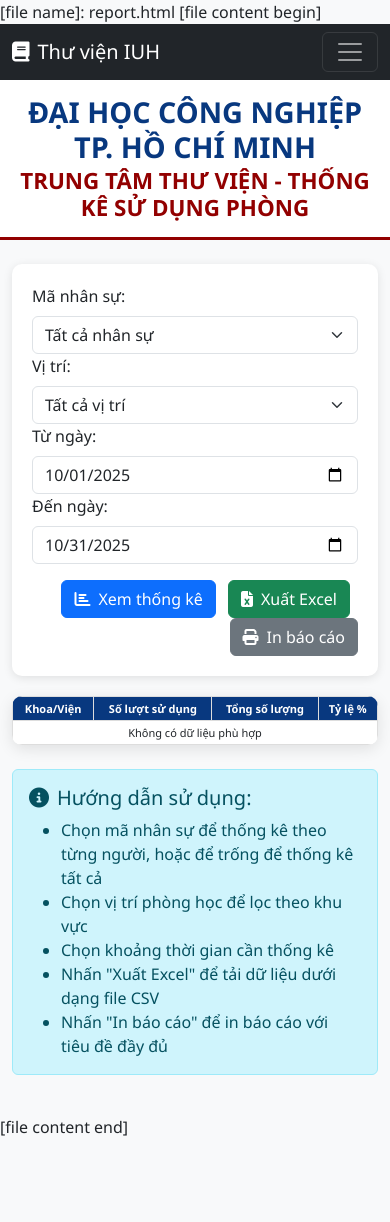
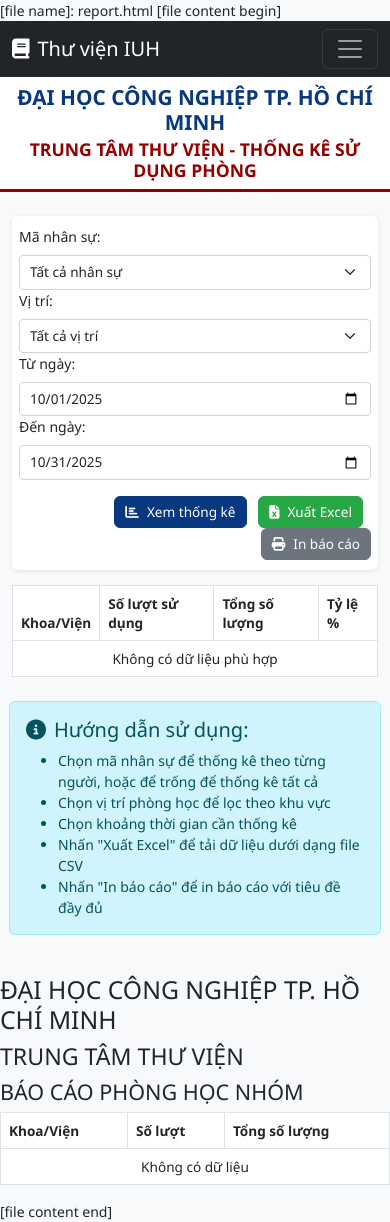
Before and after one commit to cattuongxp84/phonghocnhom, a Flask app: page /report in a window 390 px wide. Before the commit the page ends 1136 px from the top, so only its background shows below. Run offline with Flask 3, Linux system fonts and the light colour scheme; data that the repository does not hold is empty.

Commit message:
Update report.html

```diff
--- a/templates/report.html
+++ b/templates/report.html
@@ -12,229 +12,267 @@
         :root {
             --iuh-blue: #08387f;
             --iuh-red: #920000;
+            --light-gray: #f8f9fa;
+            --dark-gray: #343a40;
         }
 
         body {
             font-family: 'Segoe UI', Tahoma, Geneva, Verdana, sans-serif;
-            background-color: #f8f9fa;
-            margin: 0;
-            padding: 0;
+            background-color: var(--light-gray);
+            font-size: 14px;
         }
 
         .header {
             background: white;
+            color: white;
             border-bottom: 3px solid var(--iuh-red);
-            padding: 15px 0;
+            padding: 8px 0;
         }
 
         .header h1 {
             color: var(--iuh-blue);
-            font-size: 1.8rem;
+            font-size: 1.5rem;
             margin-bottom: 0.25rem;
             font-weight: bold;
         }
 
         .header h2 {
             color: var(--iuh-red);
-            font-size: 1.4rem;
+            font-size: 1.25rem;
             margin-bottom: 0;
             font-weight: bold;
         }
 
-        .filter-section {
-            background: white;
-            padding: 20px;
-            border-radius: 10px;
-            margin-bottom: 20px;
-            box-shadow: 0 2px 10px rgba(0,0,0,0.1);
+        .header-title {
+            color: var(--iuh-blue);
+            font-weight: 700;
+            text-transform: uppercase;
+            border-bottom: 2px solid var(--iuh-red);
+            padding-bottom: 8px;
+            margin-bottom: 15px;
+            font-size: 1.2rem;
         }
 
-        .stats-table {
-            background: white;
-            border-radius: 10px;
-            overflow: hidden;
-            box-shadow: 0 4px 15px rgba(0,0,0,0.1);
-            margin-bottom: 20px;
+        .card {
+            border-radius: 8px;
+            box-shadow: 0 2px 8px rgba(0, 0, 0, 0.1);
+            margin-bottom: 15px;
+            border: none;
         }
 
-        .stats-table th {
-            background: var(--iuh-blue);
+        .card-header {
+            background-color: var(--iuh-blue);
             color: white;
-            border: 1px solid #ddd;
+            font-weight: bold;
+            border-radius: 8px 8px 0 0 !important;
             padding: 8px 12px;
-            text-align: center;
-            font-size: 14px;
+            font-size: 0.9rem;
         }
 
-        .stats-table td {
-            padding: 6px 12px;
-            text-align: center;
-            vertical-align: middle;
-            border: 1px solid #ddd;
-            font-size: 13px;
+        .form-control, .form-select {
+            border-radius: 4px;
+            border: 1px solid #ced4da;
+            padding: 6px 10px;
+            font-size: 0.85rem;
         }
 
-        .total-row {
-            background-color: #e3f2fd;
-            font-weight: bold;
+        .btn {
+            padding: 5px 10px;
+            font-size: 0.85rem;
         }
 
-        .faculty-row {
-            background-color: #f8f9fa;
+        .btn-primary {
+            background-color: var(--iuh-blue);
+            border-color: var(--iuh-blue);
         }
 
-        .loading-spinner {
-            text-align: center;
-            padding: 40px;
+        .btn-danger {
+            background-color: var(--iuh-red);
+            border-color: var(--iuh-red);
         }
 
-        .error-message {
-            color: #dc3545;
-            text-align: center;
-            padding: 20px;
+        .btn-warning {
+            background-color: #ffc107;
+            border-color: #ffc107;
+            color: #212529;
         }
 
-        /* Print Styles */
-        @media print {
-            @page {
-                size: A4;
-                margin: 15mm;
+        .btn-success {
+            background-color: #28a745;
+            border-color: #28a745;
         }
 
-            body {
-                background: white !important;
-                font-size: 12px;
-                line-height: 1.2;
-                margin: 0;
-                padding: 0;
+        .stat-card {
+            background: white;
+            border-radius: 6px;
+            padding: 10px;
+            margin-bottom: 10px;
+            box-shadow: 0 1px 4px rgba(0, 0, 0, 0.1);
+            height: 100%;
         }
 
-            .no-print {
-                display: none !important;
+        .row {
+            display: flex;
+            flex-wrap: wrap;
+            margin-right: -15px;
+            margin-left: -15px;
+            align-items: stretch;
         }
 
-            .print-container {
-                width: 100%;
-                margin: 0;
-                padding: 0;
+        .stat-card h5 {
+            color: var(--iuh-blue);
+            font-size: 0.85rem;
+            margin-bottom: 5px;
         }
 
-            .print-header {
-                text-align: center;
-                margin-bottom: 15px;
-                border-bottom: 2px solid var(--iuh-red);
-                padding-bottom: 10px;
+        .stat-card p {
+            font-size: 1.1rem;
+            font-weight: bold;
+            margin-bottom: 0;
         }
 
-            .print-header h2 {
-                color: var(--iuh-blue);
-                font-size: 16px;
-                margin: 5px 0;
-                font-weight: bold;
+        .stat-card.today p {
+            color: var(--iuh-red);
         }
 
-            .print-header h3 {
-                color: var(--iuh-red);
-                font-size: 14px;
-                margin: 5px 0;
-                font-weight: bold;
+        .stat-card.month p {
+            color: #28a745;
         }
 
-            .print-header h4 {
-                font-size: 13px;
-                margin: 8px 0;
-                font-weight: bold;
+        table {
+            width: 100%;
+            border-collapse: collapse;
+            margin-bottom: 15px;
+            font-size: 0.85rem;
         }
 
-            .stats-table {
-                box-shadow: none;
-                border: 1px solid #000;
-                margin: 10px 0;
-                page-break-inside: avoid;
-            }
-
-            .stats-table table {
-                width: 100%;
-                border-collapse: collapse;
-            }
-
-            .stats-table th,
-            .stats-table td {
-                border: 1px solid #000;
-                padding: 4px 6px;
-                font-size: 11px;
-                line-height: 1.1;
-            }
-
-            .stats-table th {
-                background: #f0f0f0 !important;
-                color: #000 !important;
-                font-weight: bold;
-            }
-
-            .print-footer {
-                text-align: right;
-                margin-top: 20px;
-                font-style: italic;
-                font-size: 11px;
-            }
-
-            /* Đảm bảo bảng nằm gọn trong A4 */
-            .table-responsive {
-                max-height: none !important;
-                overflow: visible !important;
-            }
-
-            /* Tối ưu cho A4 */
-            .container {
-                width: 100% !important;
-                max-width: none !important;
-                margin: 0 !important;
-                padding: 0 !important;
-            }
-
-            /* Giảm khoảng cách giữa các dòng */
-            tr {
-                page-break-inside: avoid;
-                page-break-after: auto;
+        th {
+            background-color: var(--iuh-blue);
+            color: white;
+            padding: 8px;
+            text-align: left;
+            font-size: 0.85rem;
         }
 
         td {
-                page-break-inside: avoid;
-                page-break-after: auto;
-            }
+            padding: 8px;
+            border-bottom: 1px solid #ddd;
         }
 
-        /* Hiển thị bình thường trên web */
-        .print-container {
-            display: none;
+        tr:nth-child(even) {
+            background-color: #f2f2f2;
         }
 
-        @media screen {
-            .screen-container {
-                display: block;
-            }
+        tr:hover {
+            background-color: #e9ecef;
         }
 
-        @media print {
-            .screen-container {
-                display: none;
-            }
-            .print-container {
-                display: block;
-            }
+        .action-btn {
+            padding: 3px 6px;
+            margin: 0 2px;
+            border-radius: 3px;
+            font-size: 0.8rem;
         }
 
-        /* Tối ưu hiển thị trên mobile */
-        @media (max-width: 768px) {
-            .stats-table {
-                font-size: 12px;
+        .pagination .page-item.active .page-link {
+            background-color: var(--light-gray);
+            border-color: var(--iuh-blue);
         }
 
-            .stats-table th,
-            .stats-table td {
-                padding: 4px 6px;
-                font-size: 11px;
+        .pagination .page-link {
+            color: var(--iuh-blue);
+            padding: 5px 10px;
+            font-size: 0.85rem;
+        }
+
+        .online-room {
+            display: flex;
+            flex-wrap: wrap;
+            gap: 10px;
+            margin-bottom: 15px;
+        }
+
+        .room-card {
+            flex: 1 1 180px;
+            background: white;
+            border-radius: 6px;
+            padding: 10px;
+            box-shadow: 0 1px 4px rgba(0, 0, 0, 0.1);
+            border-left: 3px solid var(--iuh-blue);
+        }
+
+        .room-card h5 {
+            color: var(--iuh-blue);
+            margin-bottom: 8px;
+            font-size: 0.95rem;
+        }
+
+        .room-card p {
+            margin-bottom: 4px;
+            font-size: 0.85rem;
+        }
+
+        .room-card .status {
+            font-weight: bold;
+            font-size: 0.85rem;
+        }
+
+        .status-available {
+            color: #28a745;
+        }
+
+        .status-inuse {
+            color: var(--iuh-red);
+        }
+
+        .status-contact {
+            color: #ffc107;
+        }
+
+        .status-serving {
+            color: var(--iuh-red);
+        }
+
+        .filter-section {
+            background: white;
+            padding: 10px;
+            border-radius: 6px;
+            margin-bottom: 15px;
+            box-shadow: 0 1px 4px rgba(0, 0, 0, 0.1);
+        }
+
+        .tab-content {
+            padding: 15px 0;
+        }
+
+        .nav-tabs .nav-link.active {
+            color: var(--iuh-blue);
+            font-weight: bold;
+            border-bottom: 2px solid var(--iuh-blue);
+            font-size: 0.85rem;
+        }
+
+        .nav-tabs .nav-link {
+            color: var(--dark-gray);
+            font-size: 0.85rem;
+            padding: 8px 12px;
+        }
+
+        @media (max-width: 768px) {
+            .online-room {
+                flex-direction: column;
+            }
+
+            .room-card {
+                flex: 1 1 auto;
+            }
+
+            .header h1 {
+                font-size: 1.3rem;
+            }
+
+            .header h2 {
+                font-size: 1.1rem;
             }
         }
     </style>
@@ -259,7 +297,7 @@
                     </li>
                     <li class="nav-item">
                         <a class="nav-link" href="/register">
-                            <i class="fas fa-edit me-1"></i>Đăng ký
+                            <i class="fas fa-edit me-1"></i>Đăng ký phòng học
                         </a>
                     </li>
                     <li class="nav-item">
```
Lines whose indentation alone changed are shown as unchanged.
